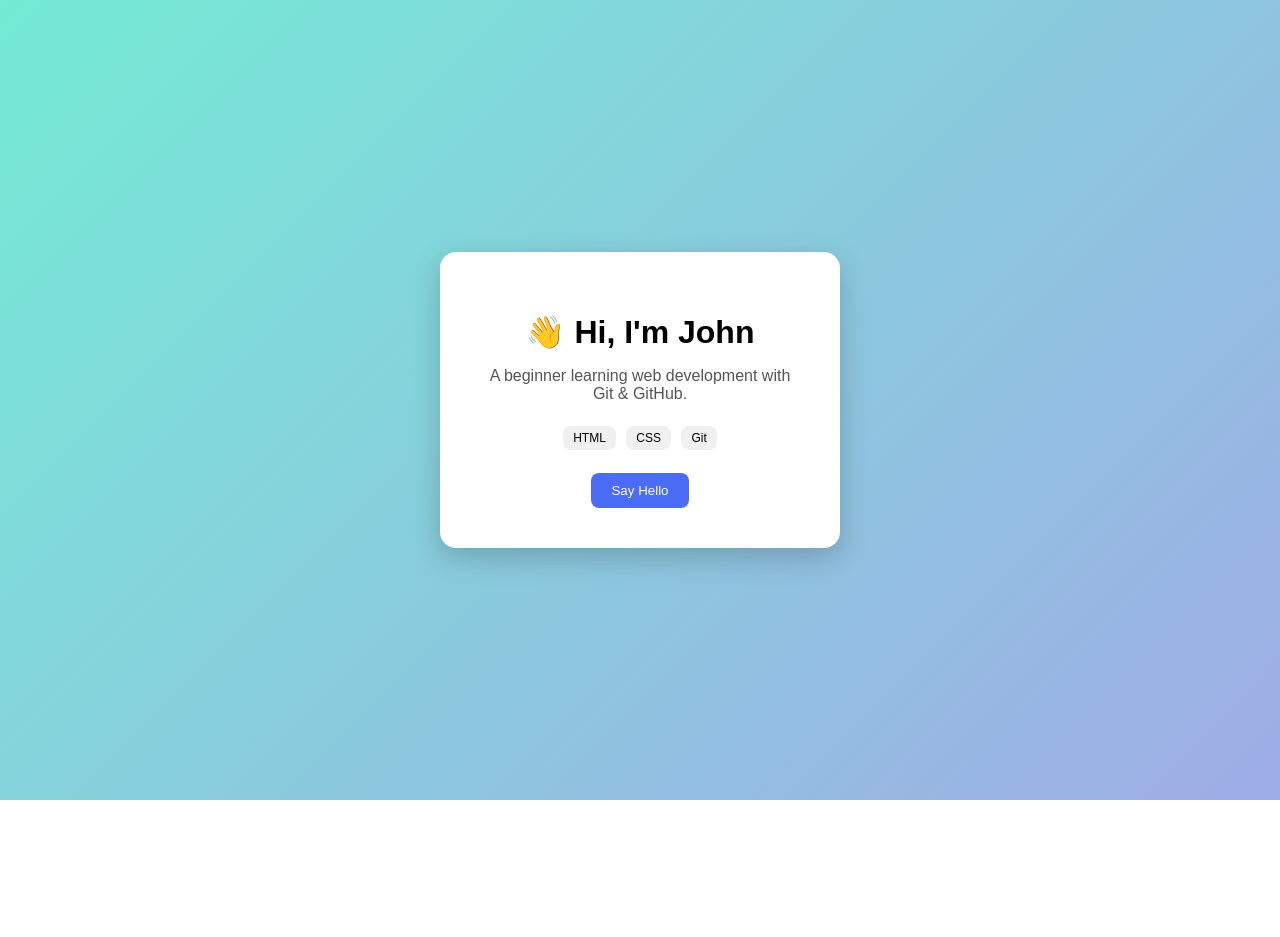
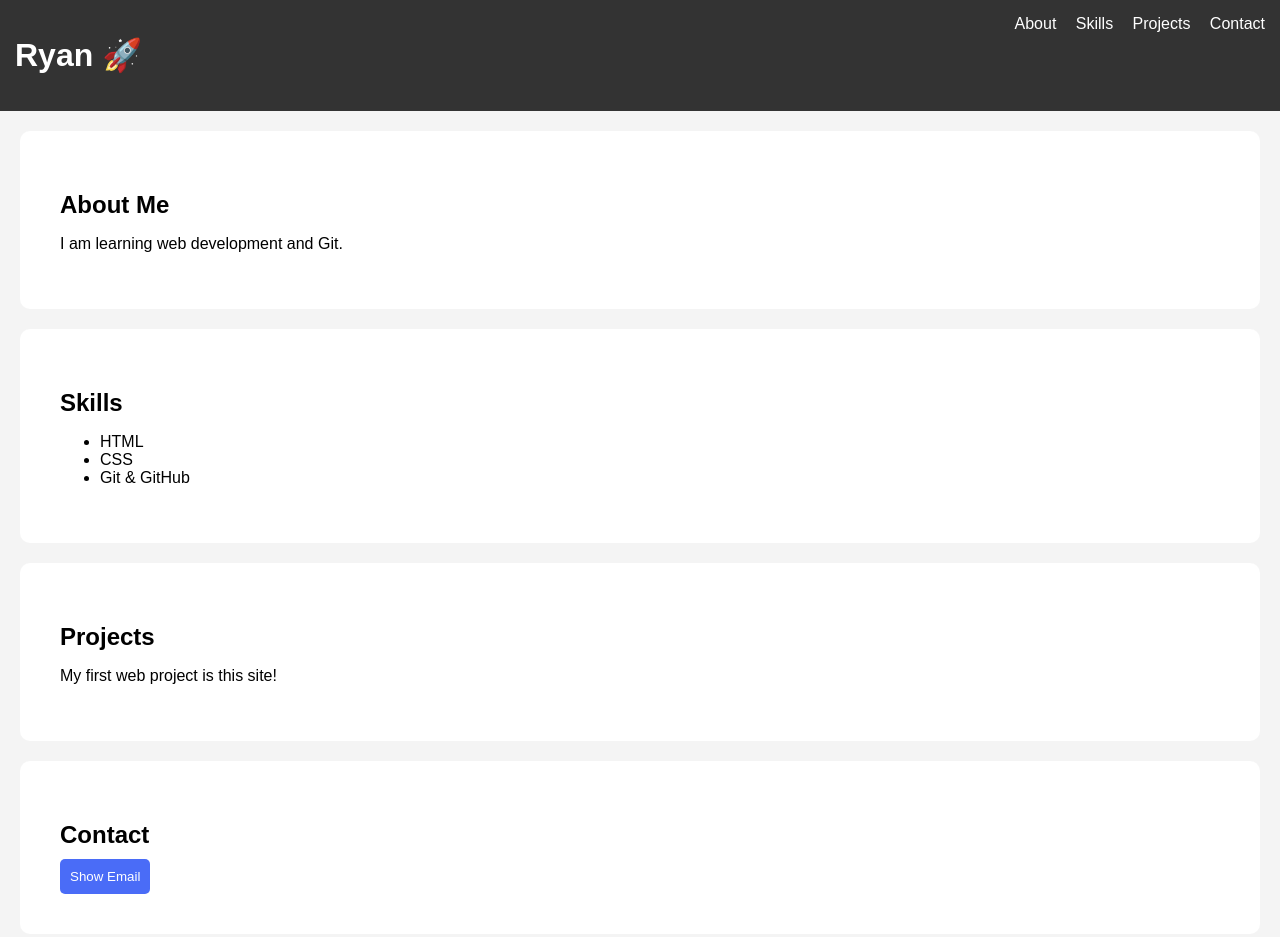
Before and after one commit to StevenTsaich/my-first-project, a plain HTML site: page index.html in a window 1280 px wide. Before the commit the page ends 800 px from the top, so only its background shows below. Drawn offline with Linux system fonts and the light colour scheme.

Commit message:
build personal website

```diff
--- /dev/null
+++ b/css/style.css
@@ -0,0 +1,38 @@
+body {
+  margin: 0;
+  font-family: Arial;
+  background: #f4f4f4;
+}
+
+header {
+  background: #333;
+  color: white;
+  padding: 15px;
+  display: flex;
+  justify-content: space-between;
+}
+
+nav a {
+  color: white;
+  margin-left: 15px;
+  text-decoration: none;
+}
+
+section {
+  padding: 40px;
+  background: white;
+  margin: 20px;
+  border-radius: 10px;
+}
+
+h2 {
+  margin-bottom: 10px;
+}
+
+button {
+  padding: 10px;
+  border: none;
+  background: #4a6cf7;
+  color: white;
+  border-radius: 5px;
+}
--- a/index.html
+++ b/index.html
@@ -2,34 +2,47 @@
 <html lang="en">
 <head>
   <meta charset="UTF-8">
-  <title>My Profile</title>
-  <link rel="stylesheet" href="style.css">
+  <title>John's Portfolio</title>
+  <link rel="stylesheet" href="css/style.css">
 </head>
 
 <body>
 
-  <div class="container">
+  <header>
+    <h1>Ryan 🚀</h1>
+    <nav>
+      <a href="#about">About</a>
+      <a href="#skills">Skills</a>
+      <a href="#projects">Projects</a>
+      <a href="#contact">Contact</a>
+    </nav>
+  </header>
 
-    <div class="card">
-      <h1>👋 Hi, I'm John</h1>
-      <p>A beginner learning web development with Git & GitHub.</p>
+  <section id="about">
+    <h2>About Me</h2>
+    <p>I am learning web development and Git.</p>
+  </section>
 
-      <div class="skills">
-        <span>HTML</span>
-        <span>CSS</span>
-        <span>Git</span>
-      </div>
+  <section id="skills">
+    <h2>Skills</h2>
+    <ul>
+      <li>HTML</li>
+      <li>CSS</li>
+      <li>Git & GitHub</li>
+    </ul>
+  </section>
 
-      <button onclick="sayHello()">Say Hello</button>
-    </div>
+  <section id="projects">
+    <h2>Projects</h2>
+    <p>My first web project is this site!</p>
+  </section>
 
-  </div>
+  <section id="contact">
+    <h2>Contact</h2>
+    <button onclick="showContact()">Show Email</button>
+  </section>
 
-  <script>
-    function sayHello() {
-      alert("Hello! Welcome to my page 🚀");
-    }
-  </script>
+  <script src="js/script.js"></script>
 
 </body>
 </html>
--- /dev/null
+++ b/js/script.js
@@ -0,0 +1,3 @@
+function showContact() {
+  alert("Email: Ryan@gmail.com");
+}
--- a/style.css
+++ /dev/null
@@ -1,65 +0,0 @@
-body {
-  margin: 0;
-  font-family: Arial, sans-serif;
-  background: linear-gradient(135deg, #74ebd5, #9face6);
-  height: 100vh;
-  display: flex;
-  justify-content: center;
-  align-items: center;
-}
-
-.container {
-  display: flex;
-  justify-content: center;
-  align-items: center;
-}
-
-.card {
-  background: white;
-  padding: 40px;
-  border-radius: 16px;
-  text-align: center;
-  width: 320px;
-  box-shadow: 0 10px 30px rgba(0,0,0,0.2);
-  transition: transform 0.3s ease;
-}
-
-.card:hover {
-  transform: translateY(-10px);
-}
-
-h1 {
-  margin-bottom: 10px;
-}
-
-p {
-  color: #555;
-  margin-bottom: 20px;
-}
-
-.skills {
-  margin: 20px 0;
-}
-
-.skills span {
-  display: inline-block;
-  background: #f0f0f0;
-  padding: 5px 10px;
-  margin: 3px;
-  border-radius: 8px;
-  font-size: 12px;
-}
-
-button {
-  padding: 10px 20px;
-  border: none;
-  background: #4a6cf7;
-  color: white;
-  border-radius: 8px;
-  cursor: pointer;
-  transition: 0.3s;
-}
-
-button:hover {
-  background: #3a56c4;
-}
```
Also changed, not shown: 1 other file.
